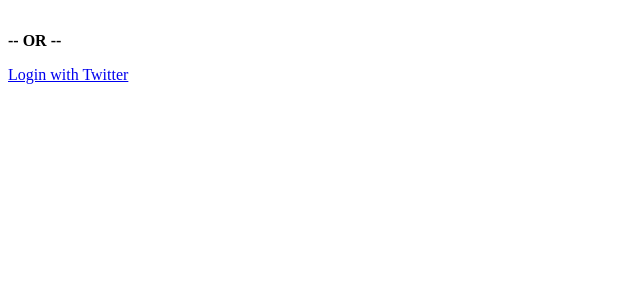
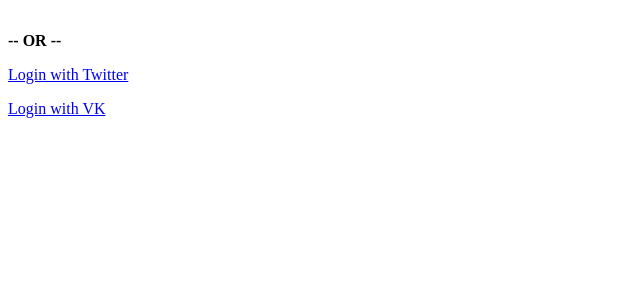
Before and after one commit to petr3460/django_blog, a Django app: page /accounts/login/ in a window 1280 px wide. Shown: the part 164-464 px from the top of the page, without its empty margins (0-640 px from the left). Run offline with Django 3.2, Linux system fonts and the light colour scheme.

Commit message:
added vk and tw

```diff
--- a/project/project/settings.py
+++ b/project/project/settings.py
@@ -130,6 +130,7 @@ STATIC_URL = '/static/'
 
 AUTHENTICATION_BACKENDS = (
     'social_core.backends.twitter.TwitterOAuth',
+    'social_core.backends.vk.VKOAuth2',
     'django.contrib.auth.backends.ModelBackend',
 )
 
@@ -137,6 +138,10 @@ AUTHENTICATION_BACKENDS = (
 SOCIAL_AUTH_TWITTER_KEY = 'Au65Q7B7jINTftvfiQTKyGPEF'
 SOCIAL_AUTH_TWITTER_SECRET = '3tMqlN3G2krsNuWbGKackZP57MRch8flsDXJuDLIu16yF0gHHm'
 
+SOCIAL_AUTH_VK_OAUTH2_KEY = '6439332'
+SOCIAL_AUTH_VK_OAUTH2_SECRET = 'Pwh5gcskcTBQsrT3PVtZ'
+SOCIAL_AUTH_VK_OAUTH2_SCOPE = ['email',]
+
 
 SOCIAL_AUTH_LOGIN_ERROR_URL = '/settings/'
 SOCIAL_AUTH_LOGIN_REDIRECT_URL = '/settings/'
--- a/project/templates/registration/login.html
+++ b/project/templates/registration/login.html
@@ -15,7 +15,7 @@
     </form>
     <br>
     <p><strong>-- OR --</strong></p>
-    <a href="{% url 'social:begin' 'twitter' %}">Login with Twitter</a>
-
+    <p><a href="{% url 'social:begin' 'twitter' %}">Login with Twitter</a></p>
+    <p><a href="{% url 'social:begin' 'vk-oauth2' %}">Login with VK</a></p>
 </body>
 </html>
```
Also changed, not shown: project/db.sqlite3.
